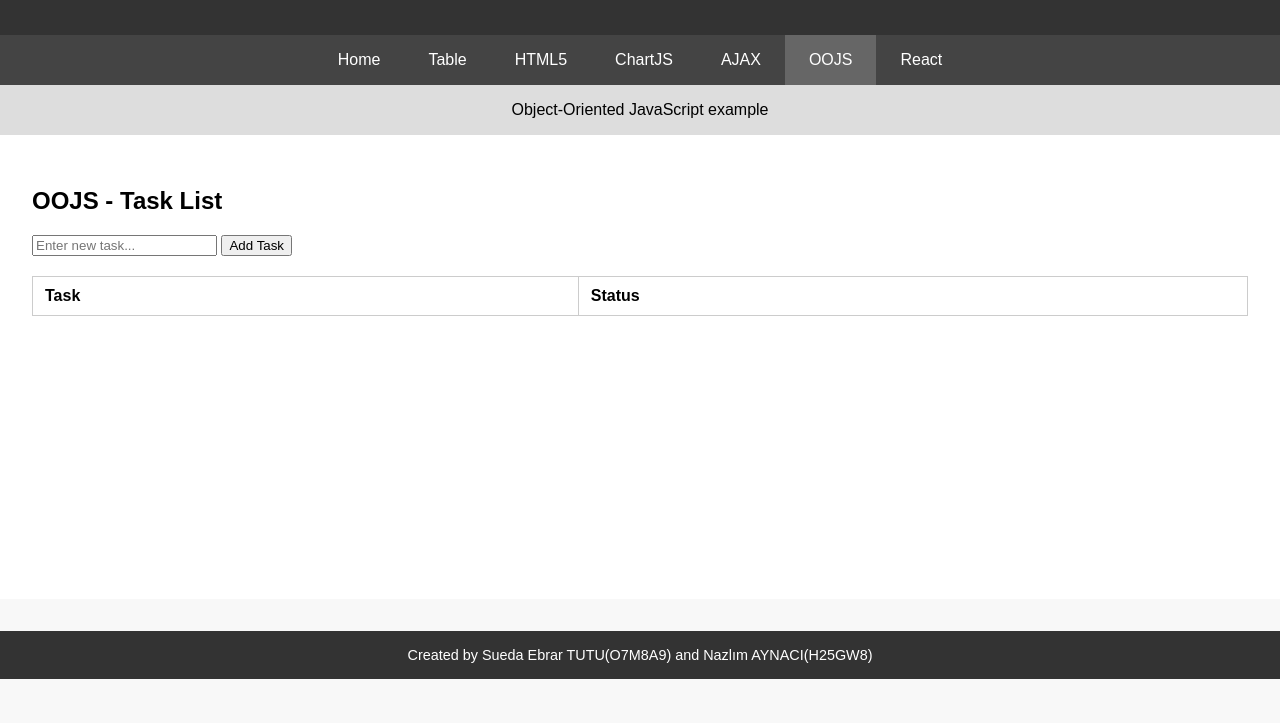
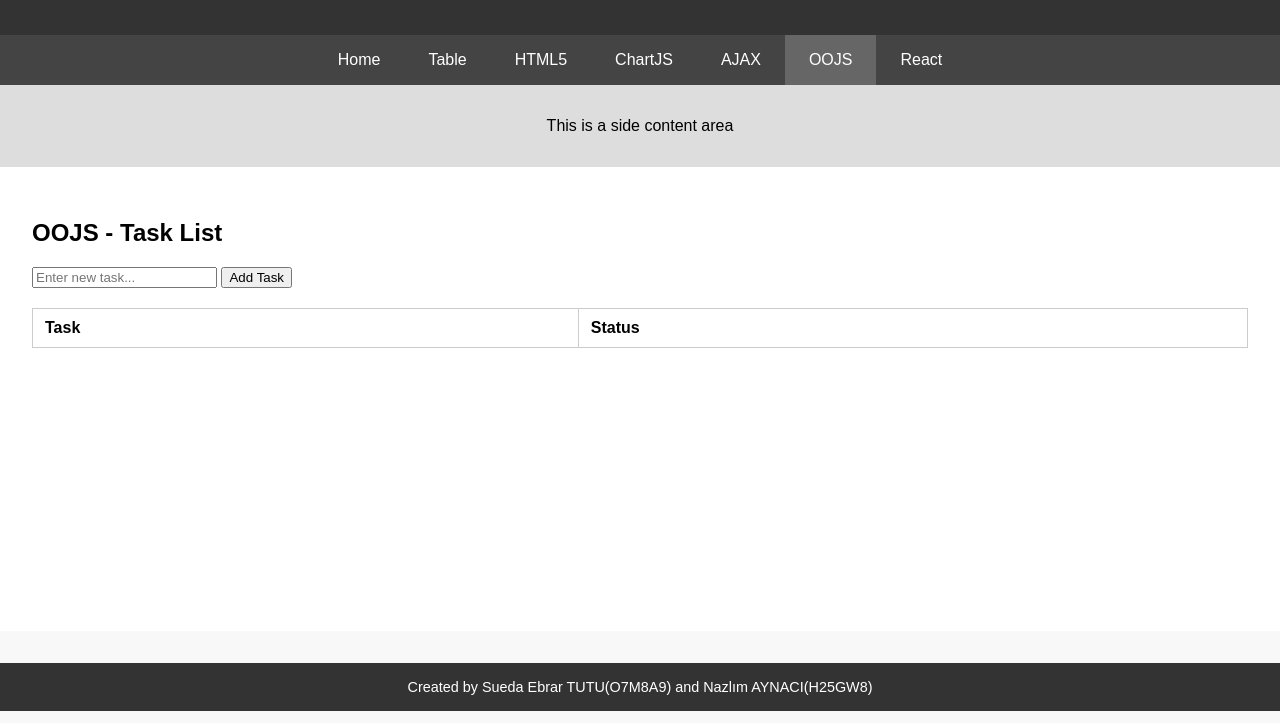
Before and after one commit to nazlimaynaci/web_programming1_lecture_homework, a plain HTML site: page oojs.html in a window 1280 px wide. Shown: the part 77-800 px from the top of the page. Drawn offline with Linux system fonts and the light colour scheme.

Commit message:
modified oojs

```diff
--- a/oojs.html
+++ b/oojs.html
@@ -18,7 +18,8 @@
       <li><a href="react.html">React</a></li>
     </ul>
   </nav>
-  <aside>Object-Oriented JavaScript example</aside>
+  <aside>
+    <p>This is a side content area</p></aside>
 
   <main id="div-content">
     <h2>OOJS - Task List</h2>
```
